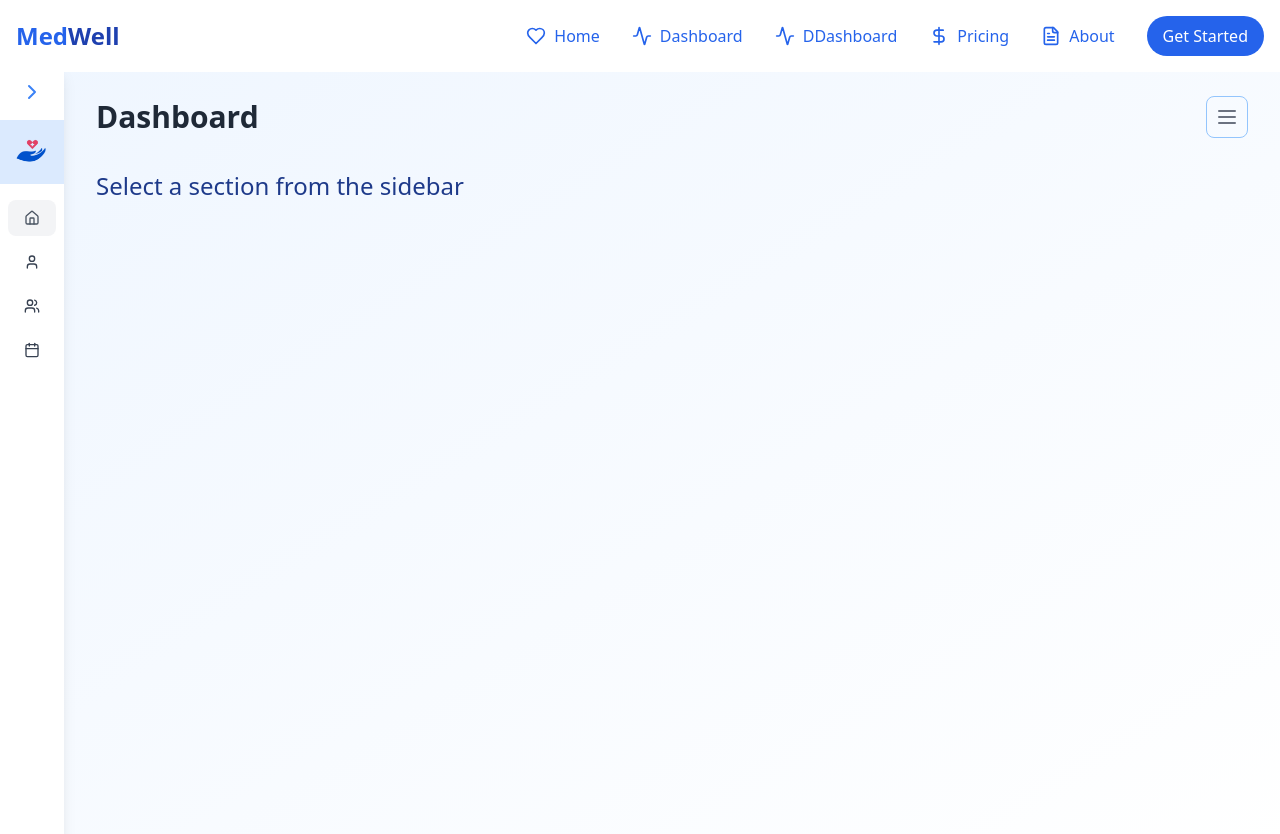
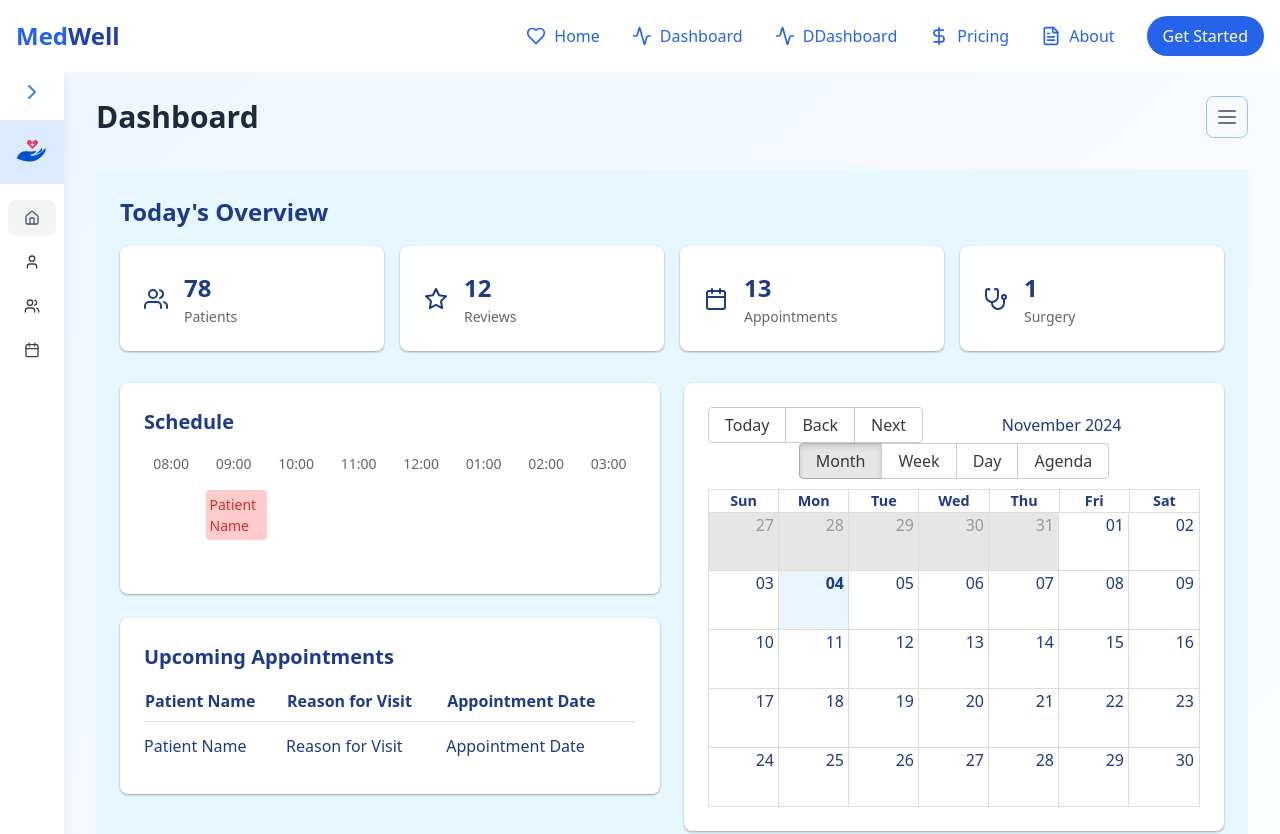
Before and after one commit to rsayyed591/Medwell-Frontend, a React (Vite) app: page /doctordashboard in a window 1280 px wide. Shown: the top 834 px of the page. Built offline with nearby package versions, Linux system fonts and the light colour scheme; no server answers.

Commit message:
Updated Doctor Dashboard

```diff
--- a/package.json
+++ b/package.json
@@ -35,6 +35,7 @@
     "react": "^18.3.1",
     "react-big-calendar": "^1.14.1",
     "react-bootstrap": "^2.10.4",
+    "react-calendar": "^5.1.0",
     "react-chartjs-2": "^5.2.0",
     "react-datepicker": "^7.4.0",
     "react-dom": "^18.3.1",
--- /dev/null
+++ b/src/pages/DoctorDashboard/Dashboard.jsx
@@ -0,0 +1,167 @@
+import React from 'react';
+import { Calendar, momentLocalizer } from 'react-big-calendar';
+import moment from 'moment';
+import 'react-big-calendar/lib/css/react-big-calendar.css';
+
+// Initialize localizer for react-big-calendar
+const localizer = momentLocalizer(moment);
+
+// Sample data structure
+const dashboardData = {
+  overview: {
+    patients: 78,
+    reviews: 12,
+    appointments: 13,
+    surgeries: 1
+  },
+  schedule: [
+    {
+      time: "09:00",
+      patientName: "Patient Name"
+    }
+  ],
+  upcomingAppointments: [
+    {
+      patientName: "Patient Name",
+      reasonForVisit: "Reason for Visit",
+      appointmentDate: "Appointment Date"
+    }
+  ]
+};
+
+// Icon components
+const UsersIcon = () => (
+  <svg xmlns="http://www.w3.org/2000/svg" width="24" height="24" viewBox="0 0 24 24" fill="none" stroke="currentColor" strokeWidth="2" strokeLinecap="round" strokeLinejoin="round">
+    <path d="M17 21v-2a4 4 0 0 0-4-4H5a4 4 0 0 0-4 4v2"></path>
+    <circle cx="9" cy="7" r="4"></circle>
+    <path d="M23 21v-2a4 4 0 0 0-3-3.87"></path>
+    <path d="M16 3.13a4 4 0 0 1 0 7.75"></path>
+  </svg>
+);
+
+const StarIcon = () => (
+  <svg xmlns="http://www.w3.org/2000/svg" width="24" height="24" viewBox="0 0 24 24" fill="none" stroke="currentColor" strokeWidth="2" strokeLinecap="round" strokeLinejoin="round">
+    <polygon points="12 2 15.09 8.26 22 9.27 17 14.14 18.18 21.02 12 17.77 5.82 21.02 7 14.14 2 9.27 8.91 8.26 12 2"></polygon>
+  </svg>
+);
+
+const CalendarIcon = () => (
+  <svg xmlns="http://www.w3.org/2000/svg" width="24" height="24" viewBox="0 0 24 24" fill="none" stroke="currentColor" strokeWidth="2" strokeLinecap="round" strokeLinejoin="round">
+    <rect x="3" y="4" width="18" height="18" rx="2" ry="2"></rect>
+    <line x1="16" y1="2" x2="16" y2="6"></line>
+    <line x1="8" y1="2" x2="8" y2="6"></line>
+    <line x1="3" y1="10" x2="21" y2="10"></line>
+  </svg>
+);
+
+const StethoscopeIcon = () => (
+  <svg xmlns="http://www.w3.org/2000/svg" width="24" height="24" viewBox="0 0 24 24" fill="none" stroke="currentColor" strokeWidth="2" strokeLinecap="round" strokeLinejoin="round">
+    <path d="M4.8 2.3A.3.3 0 1 0 5 2H4a2 2 0 0 0-2 2v5a6 6 0 0 0 6 6v0a6 6 0 0 0 6-6V4a2 2 0 0 0-2-2h-1a.2.2 0 1 0 .3.3"></path>
+    <path d="M8 15v1a6 6 0 0 0 6 6v0a6 6 0 0 0 6-6v-4"></path>
+    <circle cx="20" cy="10" r="2"></circle>
+  </svg>
+);
+
+export function Dashboard() {
+  return (
+    <div style={{ padding: '24px', backgroundColor: '#e6f7ff', minHeight: '100vh' }}>
+      {/* Today's Overview */}
+      <h2 style={{ fontSize: '1.5rem', fontWeight: '600', marginBottom: '16px' }}>Today's Overview</h2>
+      <div style={{ display: 'grid', gridTemplateColumns: 'repeat(auto-fit, minmax(200px, 1fr))', gap: '16px', marginBottom: '32px' }}>
+        <OverviewCard icon={<UsersIcon />} value={dashboardData.overview.patients} label="Patients" />
+        <OverviewCard icon={<StarIcon />} value={dashboardData.overview.reviews} label="Reviews" />
+        <OverviewCard icon={<CalendarIcon />} value={dashboardData.overview.appointments} label="Appointments" />
+        <OverviewCard icon={<StethoscopeIcon />} value={dashboardData.overview.surgeries} label="Surgery" />
+      </div>
+
+      {/* Main Content Grid */}
+      <div style={{ display: 'grid', gridTemplateColumns: 'repeat(auto-fit, minmax(300px, 1fr))', gap: '24px' }}>
+        {/* Schedule Section */}
+        <div style={{ display: 'flex', flexDirection: 'column', gap: '24px' }}>
+          <Card>
+            <h3 style={{ fontSize: '1.25rem', fontWeight: '600', marginBottom: '16px' }}>Schedule</h3>
+            <div style={{ display: 'flex', flexDirection: 'column', gap: '16px' }}>
+              <div style={{ display: 'grid', gridTemplateColumns: 'repeat(8, 1fr)', gap: '8px', fontSize: '0.875rem' }}>
+                {["08:00", "09:00", "10:00", "11:00", "12:00", "01:00", "02:00", "03:00"].map((time) => (
+                  <div key={time} style={{ textAlign: 'center', color: '#666' }}>{time}</div>
+                ))}
+              </div>
+              <div style={{ height: '80px', position: 'relative' }}>
+                <div style={{ position: 'absolute', left: '12.5%', top: '0', width: '12.5%', height: '100%' }}>
+                  <div style={{ backgroundColor: '#ffcccb', color: '#d32f2f', borderRadius: '4px', padding: '4px', fontSize: '0.875rem' }}>
+                    Patient Name
+                  </div>
+                </div>
+              </div>
+            </div>
+          </Card>
+
+          {/* Upcoming Appointments */}
+          <Card>
+            <h3 style={{ fontSize: '1.25rem', fontWeight: '600', marginBottom: '16px' }}>Upcoming Appointments</h3>
+            <div style={{ overflowX: 'auto' }}>
+              <table style={{ width: '100%', borderCollapse: 'collapse' }}>
+                <thead>
+                  <tr style={{ textAlign: 'left', borderBottom: '1px solid #e0e0e0' }}>
+                    <th style={{ paddingBottom: '8px' }}>Patient Name</th>
+                    <th style={{ paddingBottom: '8px' }}>Reason for Visit</th>
+                    <th style={{ paddingBottom: '8px' }}>Appointment Date</th>
+                  </tr>
+                </thead>
+                <tbody>
+                  {dashboardData.upcomingAppointments.map((appointment, index) => (
+                    <tr key={index} style={{ borderBottom: index === dashboardData.upcomingAppointments.length - 1 ? 'none' : '1px solid #e0e0e0' }}>
+                      <td style={{ padding: '12px 0' }}>{appointment.patientName}</td>
+                      <td style={{ padding: '12px 0' }}>{appointment.reasonForVisit}</td>
+                      <td style={{ padding: '12px 0' }}>{appointment.appointmentDate}</td>
+                    </tr>
+                  ))}
+                </tbody>
+              </table>
+            </div>
+          </Card>
+        </div>
+
+        {/* Right Sidebar */}
+        <div style={{ display: 'flex', flexDirection: 'column', gap: '24px' }}>
+          {/* Calendar */}
+          <Card>
+            <Calendar
+              localizer={localizer}
+              events={[]}
+              startAccessor="start"
+              endAccessor="end"
+              style={{ height: 400 }}
+            />
+          </Card>
+
+          {/* Notifications */}
+          <Card>
+            <h3 style={{ fontSize: '1.25rem', fontWeight: '600', marginBottom: '16px' }}>Notifications</h3>
+            <div style={{ height: '200px', backgroundColor: '#f5f5f5', borderRadius: '8px' }}></div>
+          </Card>
+        </div>
+      </div>
+    </div>
+  );
+}
+
+function OverviewCard({ icon, value, label }) {
+  return (
+    <div style={{ backgroundColor: 'white', borderRadius: '8px', padding: '24px', display: 'flex', alignItems: 'center', boxShadow: '0 1px 3px rgba(0,0,0,0.12), 0 1px 2px rgba(0,0,0,0.24)' }}>
+      <div style={{ marginRight: '16px' }}>{icon}</div>
+      <div>
+        <div style={{ fontSize: '1.5rem', fontWeight: 'bold' }}>{value}</div>
+        <div style={{ fontSize: '0.875rem', color: '#666' }}>{label}</div>
+      </div>
+    </div>
+  );
+}
+
+function Card({ children }) {
+  return (
+    <div style={{ backgroundColor: 'white', borderRadius: '8px', padding: '24px', boxShadow: '0 1px 3px rgba(0,0,0,0.12), 0 1px 2px rgba(0,0,0,0.24)' }}>
+      {children}
+    </div>
+  );
+}
--- a/src/pages/DoctorDashboard/DoctorDashboard.jsx
+++ b/src/pages/DoctorDashboard/DoctorDashboard.jsx
@@ -4,6 +4,7 @@ import { motion, AnimatePresence } from 'framer-motion'
 import { Link } from 'react-router-dom'
 import { Patients } from './Patients'
 import { DoctorProfile } from './DoctorProfile'
+import { Dashboard } from './Dashboard'
 import {PatientAppointments} from './PatientAppointments'
 export default function DoctorDashboard() {
   const [isSidebarOpen, setIsSidebarOpen] = useState(false)
@@ -20,7 +21,7 @@ export default function DoctorDashboard() {
   }
 
   const navItems = [
-    { label: "Dashboard", icon: Home, component: null },
+    { label: "Dashboard", icon: Home, component: Dashboard },
     { label: "Profile", icon: User, component: DoctorProfile },
     { label: "Patients", icon: Users, component: Patients },
     { label: "Appointments", icon: Calendar, component: PatientAppointments },
```
Also changed, not shown: 1 other file (tests, documents, lock files or other folders).
